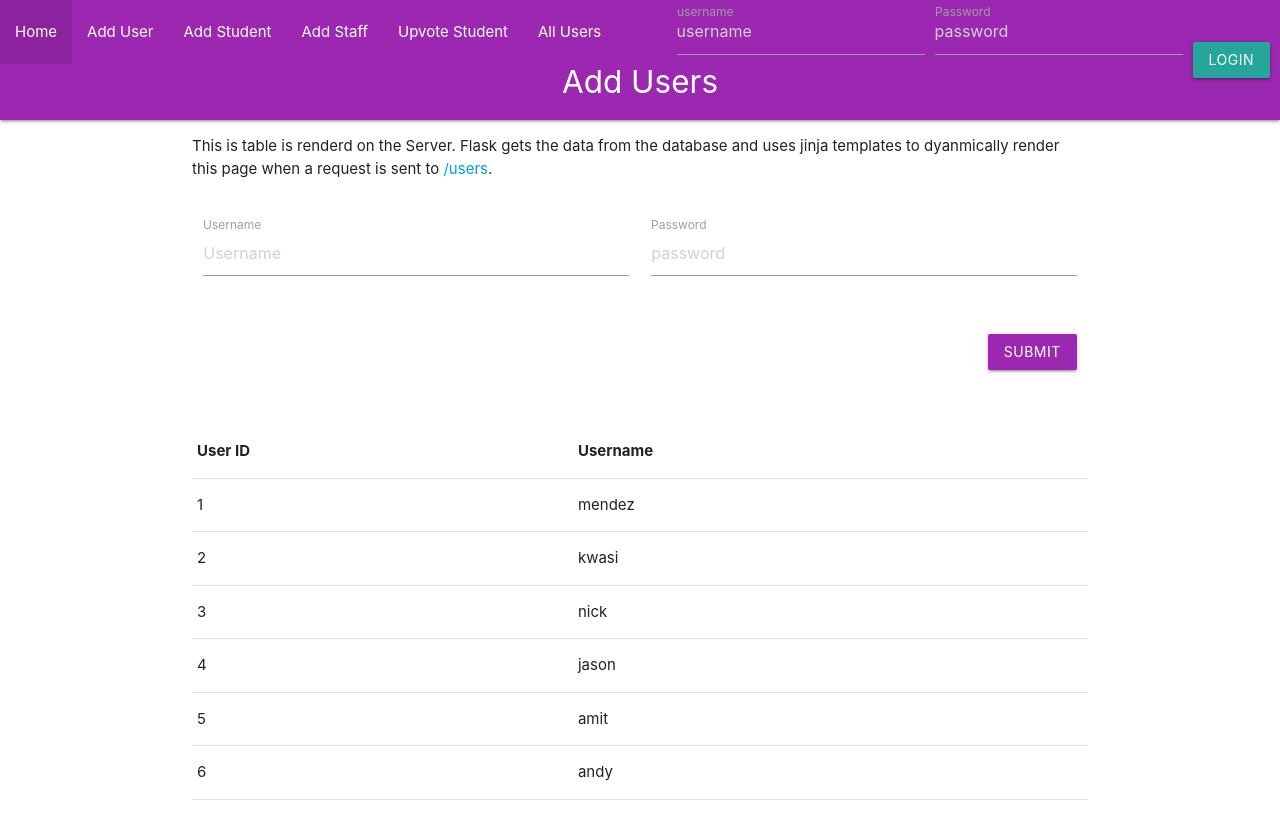
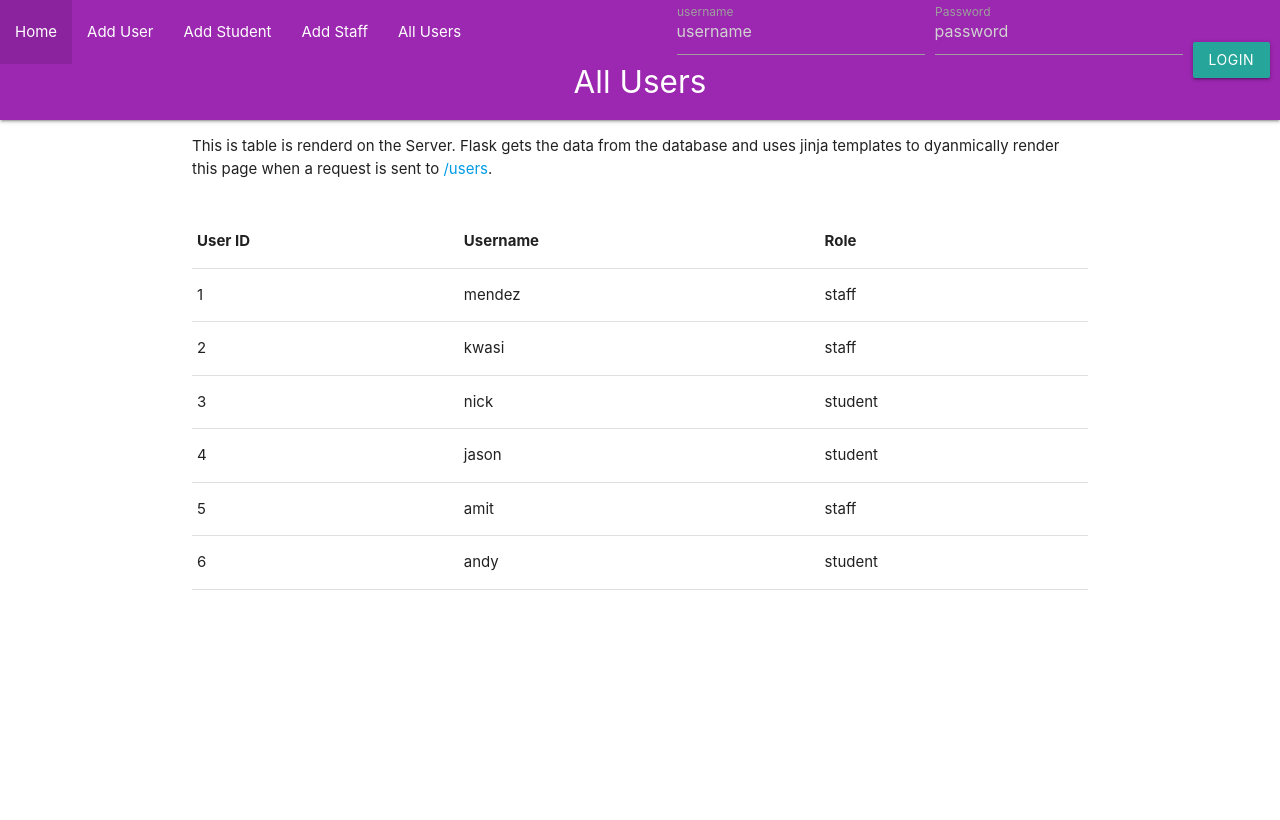
Before and after one commit to nickperi/Student-Staff-Conduct-Tracker, a Flask app: page /users in a window 1280 px wide. After the commit the page ends 590 px from the top, so only its background shows below. Run offline with Flask 3, Linux system fonts and the light colour scheme; data comes from the database, SQL or seed files in the repository; both versions use the stored data as it was after the commit.

Commit message:
students.html

```diff
--- a/App/models/staff.py
+++ b/App/models/staff.py
@@ -10,6 +10,7 @@ class Staff(User):
     username =  db.Column(db.String, nullable=False, unique=True)
     email = db.Column(db.String(120), nullable=False)
     upvotes_made = db.Column(db.Integer, default=0)
+    upvote_list = db.relationship('Upvote', backref='staff', lazy=True)
 
     __mapper_args__ = {
         'polymorphic_identity': 'staff'
--- a/App/models/upvote.py
+++ b/App/models/upvote.py
@@ -6,6 +6,8 @@ class Upvote(db.Model):
     id = db.Column(db.Integer, primary_key=True)
     staffid = db.Column(db.Integer, db.ForeignKey('staff.id'), nullable=False)
     studentid = db.Column(db.Integer, db.ForeignKey('student.id'), nullable=False)
+    staff_name = db.Column(db.String)
+    student_name = db.Column(db.String)
 
     def __init__(self, staffid, studentid):
         self.studentid = studentid
--- a/App/templates/layout.html
+++ b/App/templates/layout.html
@@ -22,12 +22,12 @@
 
                 {% if is_authenticated %}
                   <li><a href="/identify">Identify User</a></li>
+                  <li><a href="/upvotes">Upvote Student</a></li>
                 {% endif %}
 
                 <li><a href="/users">Add User</a></li>
                 <li><a href="/students">Add Student</a></li>
                 <li><a href="/staff">Add Staff</a></li>
-                <li><a href="/upvotes">Upvote Student</a></li>
                 <li><a href="/static/users">All Users</a></li>
             </ul>
 
--- a/App/templates/users.html
+++ b/App/templates/users.html
@@ -1,6 +1,6 @@
 {% extends "layout.html" %}
-{% block title %}Add Users{% endblock %}
-{% block page %}Add Users{% endblock %}
+{% block title %}All Users{% endblock %}
+{% block page %}All Users{% endblock %}
 
 {{ super() }}
 
@@ -12,42 +12,25 @@
     </div>
 
     <div class="row">
-      <form class="col s12" method="POST" action="/users">
-
-        <div class="row">
-          <div class="input-field col s6">
-            <input placeholder="Username" name="username" type="text" class="validate">
-            <label for="username">Username</label>
-          </div>
-          <div class="input-field col s6">
-            <input placeholder="password" name="password" type="password" class="validate">
-            <label for="password">Password</label>
-          </div>
-        </div>
-
-        <div class="row">
-          <div class="input-field col s12">
-            <button class="btn waves-effect waves-light right purple" type="submit" name="action">Submit</button>
-          </div>
-        </div>
-
-      </form>
-    </div>
-
-    <div class="row">
       <table>
         <thead>
           <tr>
-            <th>User ID</th><th>Username</th>
+            <th>User ID</th><th>Username</th><th>Role</th>
           </tr>
         </thead>
         <tbody>
-          {% for user in users %}
-            <tr>
+          {% if users %}
+            {% for user in users %}
+              <tr>
                 <td>{{user.id}}</td>
                 <td>{{user.username}}</td>
-            </tr>
-          {% endfor %}
+                <td>{{user.get_user_type()}}</td>
+              </tr>
+            {% endfor %}
+
+          {% else %}
+            <p>No users added</p>
+          {% endif %}
         <tbody>
       </table>
     </div>
--- a/wsgi.py
+++ b/wsgi.py
@@ -16,7 +16,7 @@ migrate = get_migrate(app)
 def initialize():
     db.drop_all()
     db.create_all()
-    create_user('bob', 'bobpass')
+    #create_user('bob', 'bobpass')
     print('database intialized')
 
 '''
```
Also changed, not shown: App/controllers/staff.py (+10 -0 lines), App/controllers/student.py (+8 -1 lines), App/templates/staff.html (+8 -1 lines), App/templates/students.html (+10 -1 lines), instance/temp-database.db.
